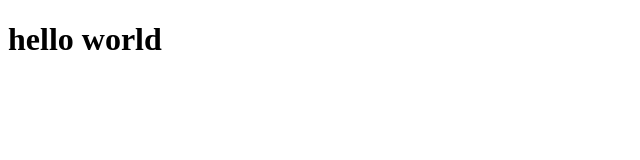
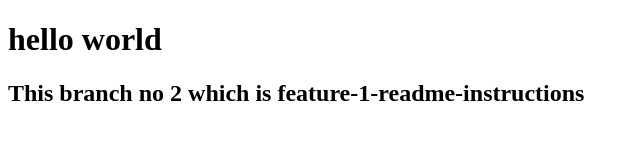
Before and after one commit to Fadi0950/Fadi0950, a plain HTML site: page index.html in a window 1280 px wide. Shown: the whole page, without its empty margins (0-640 px from the left). Drawn offline with Linux system fonts and the light colour scheme.

Commit message:
Edited html

```diff
--- a/index.html
+++ b/index.html
@@ -1,4 +1,5 @@
 <!DOCTYPE html>
 <html>
     <h1>hello world</h1>
+    <h2>This branch no 2 which is feature-1-readme-instructions</h2>
 </html>
```
